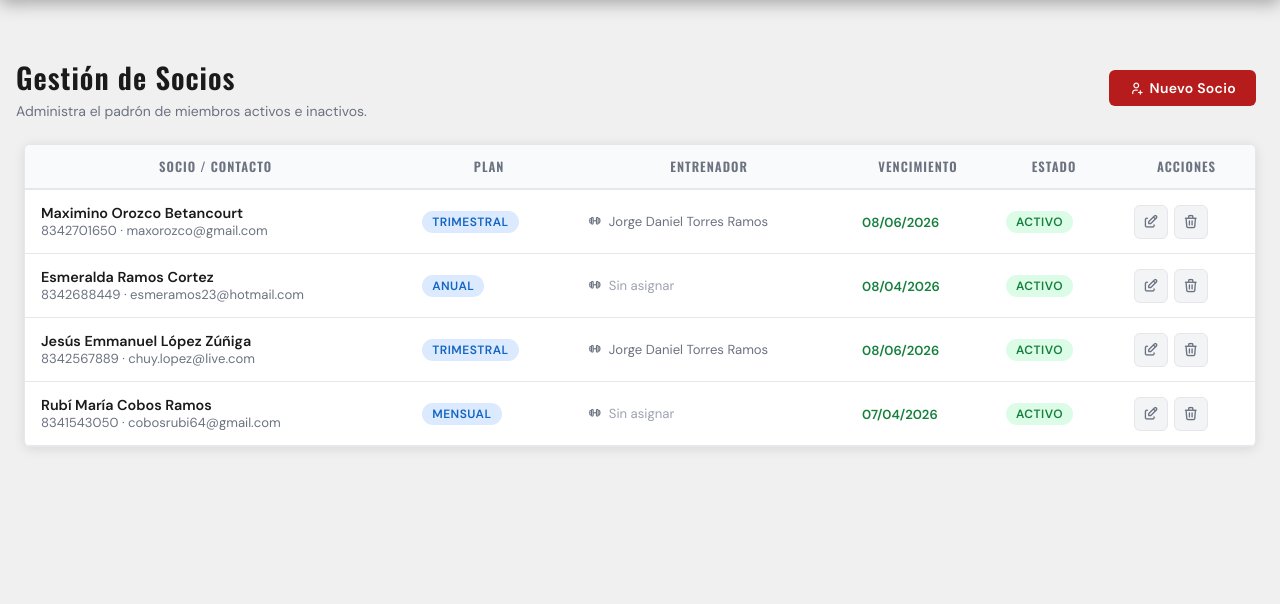
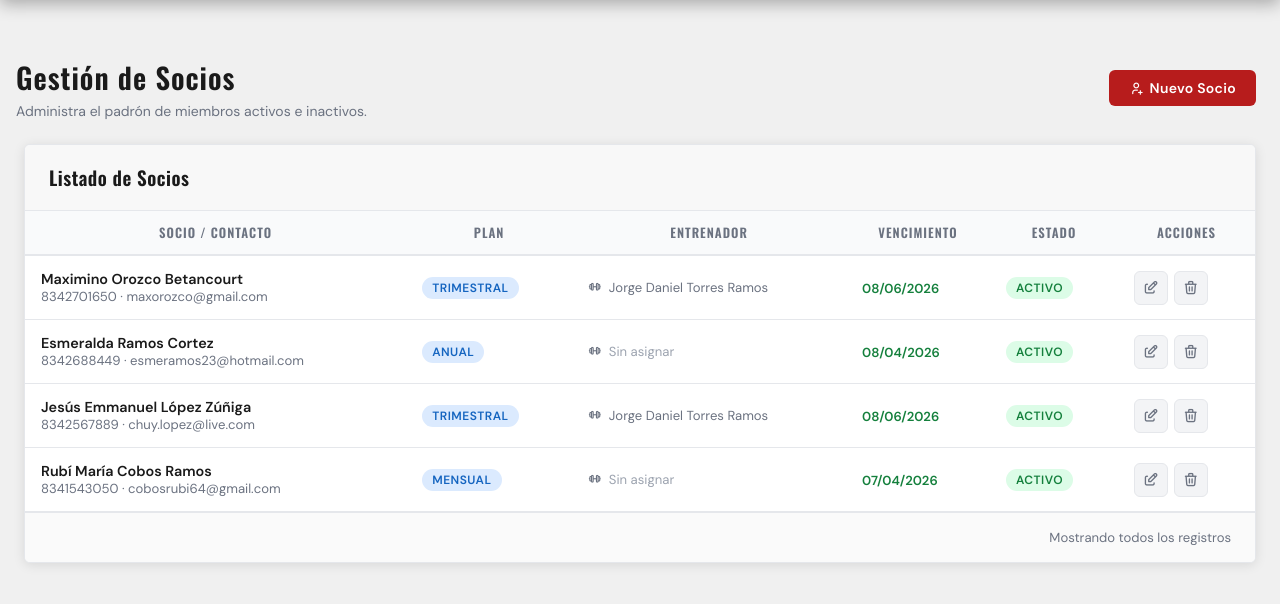
Before and after one commit to jorgearios/Sayagym, a PHP site: page /socios.php in a window 1280 px wide. Shown: the part 62-666 px from the top of the page. Run offline with PHP 8.4, Linux system fonts and the light colour scheme; data comes from the database, SQL or seed files in the repository; a stand-in replaces the project's code that opens the database connection.

Commit message:
actualizacion

```diff
--- a/primeraparte/config.php
+++ b/primeraparte/configg.php
@@ -1,8 +1,8 @@
 <?php
 
 $host = 'localhost';
-$user = 'admin';
-$pass = 'e11a5294076c2dca0c0117243bb6dcff951d5c5cda79f0ca';
+$user = 'root';
+$pass = '';
 $db = 'sistema_gym';
 
 $conexion = new mysqli($host, $user, $pass, $db);
--- a/primeraparte/socios.php
+++ b/primeraparte/socios.php
@@ -25,6 +25,12 @@ include 'header.php';
     <?php endif; ?>
 
     <div class="card">
+      <div class="card-header gray">
+        <h3 class="card-title">Listado de Socios</h3>
+      </div>
+      <div class="card-body p-0" style="display: none;">
+        <!-- Estructura Tabler: Aquí irían los filtros o búsqueda -->
+      </div>
       <div class="table-responsive">
         <table class="gym-table">
           <thead>
@@ -90,6 +96,9 @@ include 'header.php';
           </tbody>
         </table>
       </div>
+      <div class="card-footer d-flex align-items-center">
+        <p class="m-0 text-muted small">Mostrando todos los registros</p>
+      </div>
     </div>
   </div>
 </div>
```
Also changed, not shown: primeraparte/entrenadores.php (+9 -0 lines), primeraparte/membresias.php (+9 -0 lines).
